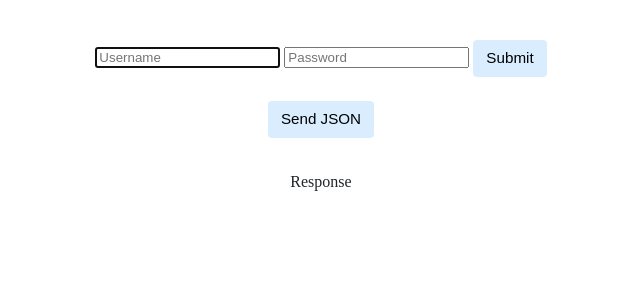
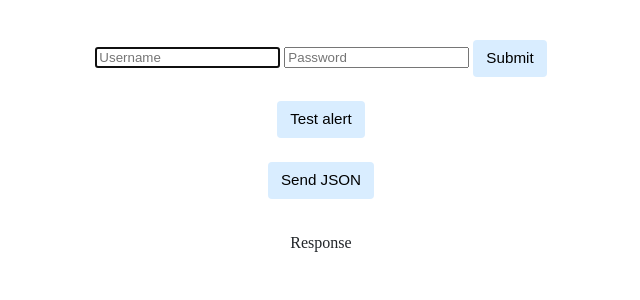
Before and after one commit to chrislattman/test-scapy, a Flask app: page / in a window 1280 px wide. Shown: the part 200-500 px from the top of the page, without its empty margins (319-959 px from the left). Run offline with Flask 3, Linux system fonts and the light colour scheme.

Commit message:
add alert

```diff
--- a/static/script.js
+++ b/static/script.js
@@ -9,3 +9,8 @@ function testJson() {
     };
     xhr.send(JSON.stringify({x: 5, y: 6}));
 }
+
+function testAlert() {
+    alert("You pressed Test alert.");
+    console.log("You pressed Test alert.");
+}
--- a/templates/index.html
+++ b/templates/index.html
@@ -21,6 +21,9 @@
         </div>
         <div class="container">
             <div class="section">
+                <button type="button" onclick="testAlert()">Test alert</button>
+            </div>
+            <div class="section">
                 <button type="button" onclick="testJson()">Send JSON</button>
             </div>
         </div>
```
